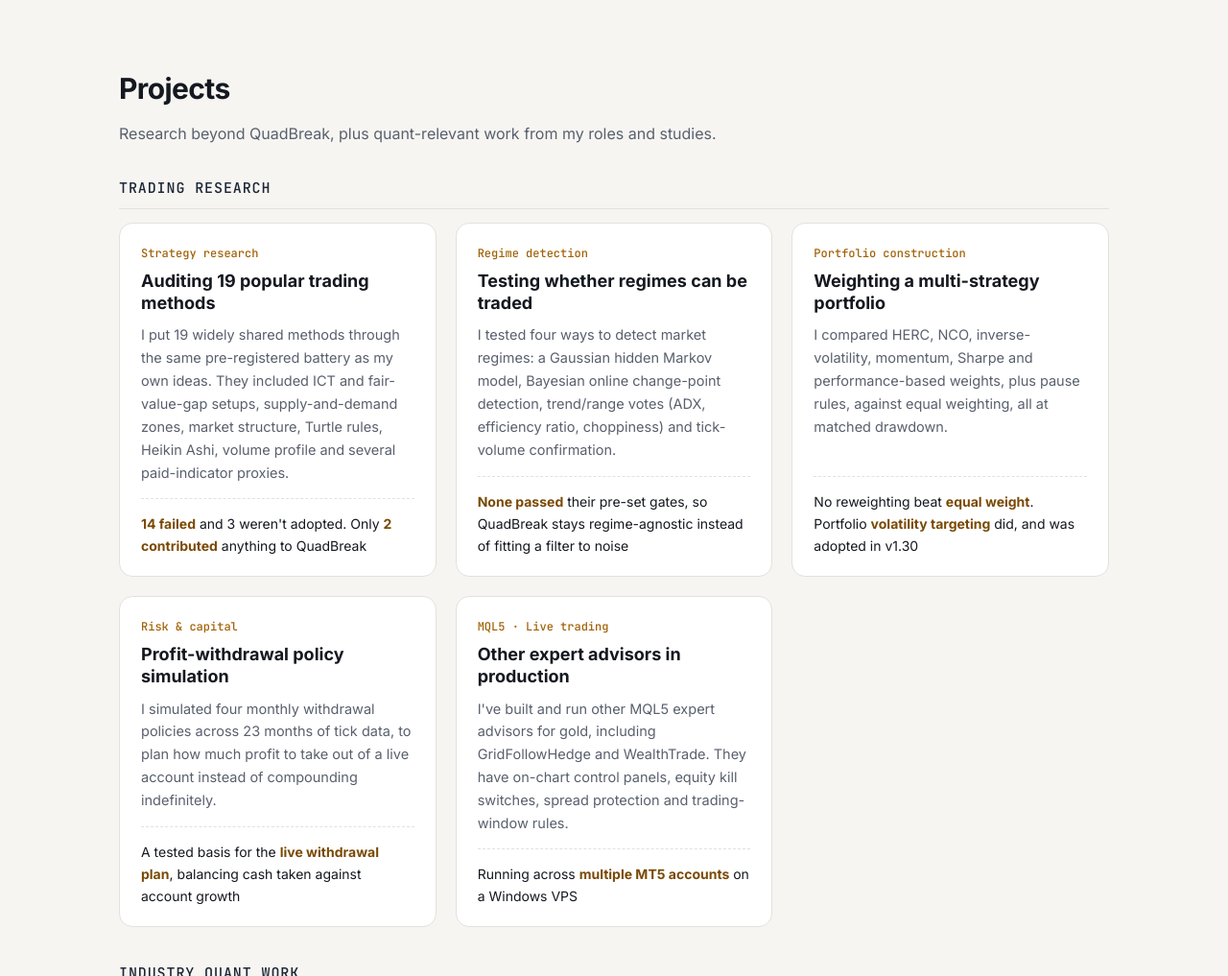
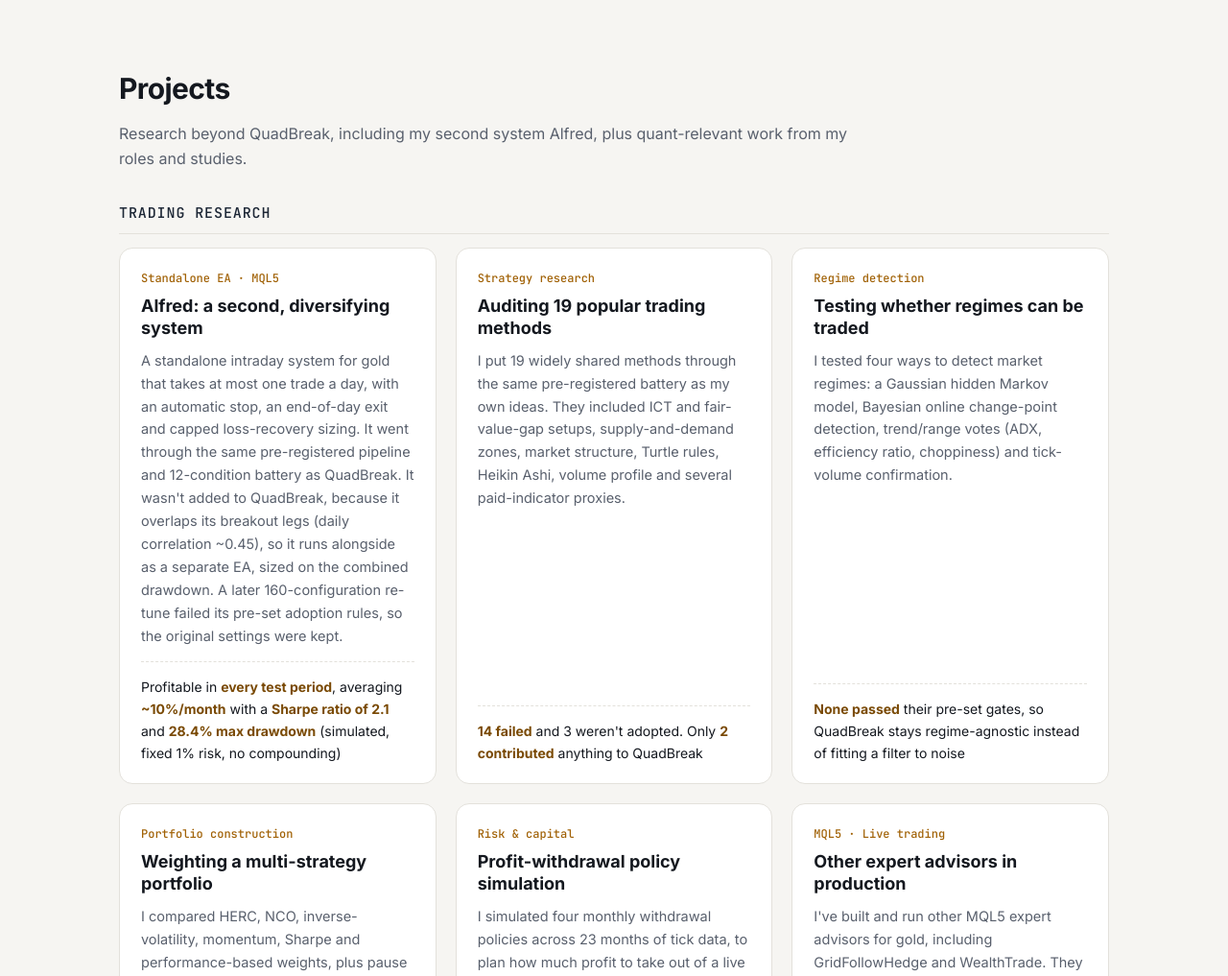
Before and after one commit to Suraporn/quant, a plain HTML site: page home.html in a window 1280 px wide. Shown: the part 6220-7237 px from the top of the page at 96% size. Drawn offline with Linux system fonts and the light colour scheme.

Commit message:
Add Alfred project card and resume v3
Co-Authored-By: Claude Opus 5.5 <noreply@anthropic.com>
Claude-Session: https://claude.ai/code/session_01UruXyF1aFcAMZs5DuToegY

```diff
--- a/home.html
+++ b/home.html
@@ -25,7 +25,7 @@
 <div class="eyebrow">Quantitative Researcher · Algorithmic Trading · ML</div>
 <h1>Trading systems that are tested hard before they trade.</h1>
 <p class="lead">I'm a quantitative researcher and data scientist with 10+ years of experience in machine learning, statistical modeling and optimization. I&nbsp;design, backtest and run algorithmic trading systems end to end, from a tick-level research engine in Python to a live MQL5 system, and I use agentic AI workflows to move from idea to tested result quickly.</p>
-<div class="btns"><a class="btn primary" href="#quadbreak">See QuadBreak</a><a class="btn" href="files/resume.pdf?v=3" target="_blank">Download résumé</a></div>
+<div class="btns"><a class="btn primary" href="#quadbreak">See QuadBreak</a><a class="btn" href="files/resume.pdf?v=4" target="_blank">Download résumé</a></div>
 <div class="socials">
 <a href="https://www.linkedin.com/in/suraporn/" target="_blank" rel="noopener">LinkedIn ↗</a>
 <a href="https://suraporn.github.io/ds/" target="_blank" rel="noopener">Data science portfolio ↗</a>
@@ -188,10 +188,14 @@
 
 <section id="projects">
 <h2>Projects</h2>
-<p class="sub">Research beyond QuadBreak, plus quant-relevant work from my roles and studies.</p>
+<p class="sub">Research beyond QuadBreak, including my second system Alfred, plus quant-relevant work from my roles and studies.</p>
 <div class="groups">
 <h3 class="group">Trading research</h3>
 <div class="cases">
+<div class="card case"><div class="tag">Standalone EA · MQL5</div>
+<h3>Alfred: a second, diversifying system</h3>
+<p>A standalone intraday system for gold that takes at most one trade a day, with an automatic stop, an end-of-day exit and capped loss-recovery sizing. It went through the same pre-registered pipeline and 12-condition battery as QuadBreak. It wasn't added to QuadBreak, because it overlaps its breakout legs (daily correlation ~0.45), so it runs alongside as a separate EA, sized on the combined drawdown. A later 160-configuration re-tune failed its pre-set adoption rules, so the original settings were kept.</p>
+<div class="result">Profitable in <b>every test period</b>, averaging <b>~10%/month</b> with a <b>Sharpe ratio of 2.1</b> and <b>28.4% max drawdown</b> (simulated, fixed 1% risk, no compounding)</div></div>
 <div class="card case"><div class="tag">Strategy research</div>
 <h3>Auditing 19 popular trading methods</h3>
 <p>I put 19 widely shared methods through the same pre-registered battery as my own ideas. They included ICT and fair-value-gap setups, supply-and-demand zones, market structure, Turtle rules, Heikin Ashi, volume profile and several paid-indicator proxies.</p>
@@ -253,7 +257,7 @@
 
 <section id="experience">
 <h2>Experience</h2>
-<p class="sub">Quant-relevant highlights. Full details are in the <a href="files/resume.pdf?v=3" target="_blank">résumé</a> and my <a href="https://suraporn.github.io/ds/" target="_blank" rel="noopener">data science portfolio</a>.</p>
+<p class="sub">Quant-relevant highlights. Full details are in the <a href="files/resume.pdf?v=4" target="_blank">résumé</a> and my <a href="https://suraporn.github.io/ds/" target="_blank" rel="noopener">data science portfolio</a>.</p>
 <div class="timeline">
 <div class="job"><div class="when">10/2025 – present</div><div>
 <h3>Data Analyst</h3><div class="org">Meta (via Tundra Technical Solutions) · Vancouver, BC</div>
```
Also changed, not shown: 1 other file.
